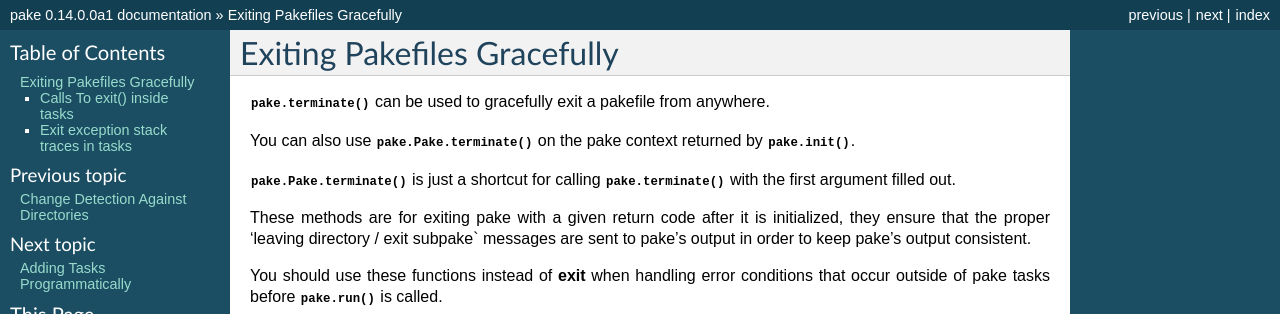
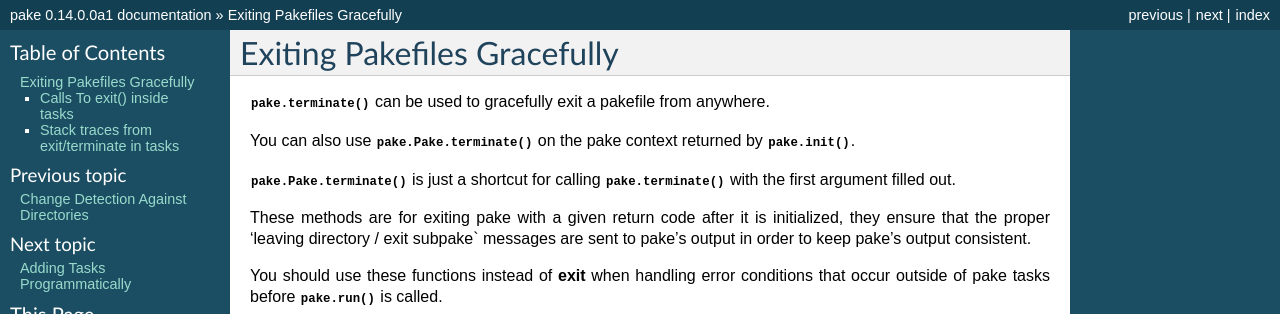
Before and after one commit to Teriks/pake, a Sphinx documentation site: the page built from docs/source/exitingpakefiles.rst, in a window 1280 px wide and 900 px high. Shown: the top 314 px of the window. Built offline with Sphinx 7.4.7, drawn with Linux system fonts in a browser that asks for light colours; some of the changed text lies outside the part shown.

Commit message:
Reword section header in doc

```diff
--- a/docs/source/exitingpakefiles.rst
+++ b/docs/source/exitingpakefiles.rst
@@ -148,8 +148,8 @@ Yields Output:
     SystemExit: 1
 
 
-Exit exception stack traces in tasks
-------------------------------------
+Stack traces from exit/terminate in tasks
+-----------------------------------------
 
 Calls to **exit()**, :py:meth:`pake.terminate`, or :py:meth:`pake.Pake.terminate` with non-zero return codes
 will result in a stack trace being printed with information about the location of the exit or terminate call.
```
